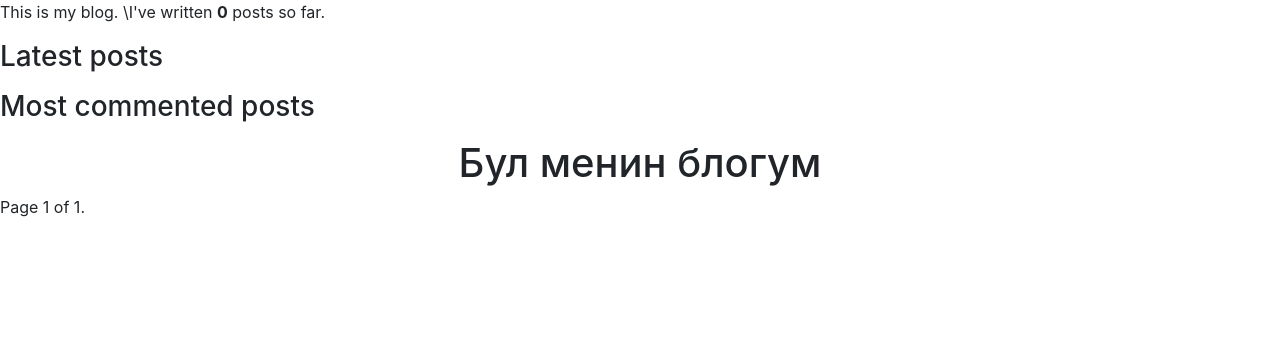
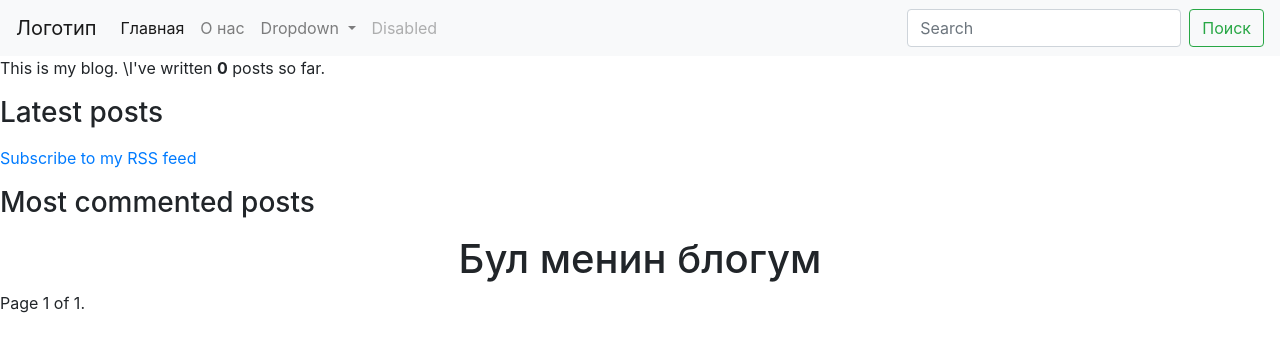
Before and after one commit to Datkaaiym01/itblogproject1, a Django app: page /blog/ in a window 1280 px wide. Shown: the top 352 px of the page. Run offline with Django 3.2, Linux system fonts and the light colour scheme; data that the repository does not hold is empty; some libraries are stand-ins or nearby versions.

Commit message:
fix bugs

```diff
--- a/blog/templatetags/blog_tags.py
+++ b/blog/templatetags/blog_tags.py
@@ -1,8 +1,15 @@
 from django import template
 from ..models import Post
 from django.db.models import Count
+from django.utils.safestring import mark_safe
+import markdown
+register = template.Library()
 
-register = template.Library()
+@register.filter(name='markdown')
+def markdown_format(text):
+    return mark_safe(markdown.markdown(text))
+
+
 
 
 @register.simple_tag
--- a/blog/urls.py
+++ b/blog/urls.py
@@ -1,4 +1,5 @@
 from django.urls import path
+from .feeds import LatestPostsFeed
 from blog.views import post_list, post_detail, post_share
 app_name = 'blog'
 
@@ -8,6 +9,7 @@ urlpatterns = [
     post_detail, name='post_detail'),
     path('tag/<int:pk>/',post_list, name='post_list_by_tag'),
     path('<int:post_id>/share/', post_share, name='post_share'),
+    path('feed/', LatestPostsFeed(), name='post_feed'),
 ]
 
 # http://test/1997/08/07/firstproject/
--- a/blog/views.py
+++ b/blog/views.py
@@ -13,6 +13,7 @@ def post_list(request, pk=None):
     object_list = Post.published.all()
     tag = None
     # print(tag_slug)
+    print(request.GET.get('query'))
     if pk:
         tag = get_object_or_404(Tag, pk=pk)
         object_list = object_list.filter(tags__in=[tag])
--- a/main/urls.py
+++ b/main/urls.py
@@ -1,7 +1,14 @@
 from django.contrib import admin
 from django.urls import path, include
+from django.contrib.sitemaps.views import sitemap
+from blog.site_maps import PostSitemap
+
+sitemaps = {'posts': PostSitemap,}
 
 urlpatterns = [
     path('admin/', admin.site.urls),
     path('blog/', include('blog.urls',namespace='blog')),
+    path('sitemap.xml', sitemap, {'sitemaps': sitemaps},
+        name='django.contrib.sitemaps.views.sitemap'
+    ),
 ]
--- a/templates/base.html
+++ b/templates/base.html
@@ -12,6 +12,42 @@
 </head>
 
 <body>
+
+    <nav class="navbar navbar-expand-lg navbar-light bg-light">
+        <a class="navbar-brand" href="#">Логотип</a>
+        <button class="navbar-toggler" type="button" data-toggle="collapse" data-target="#navbarSupportedContent" aria-controls="navbarSupportedContent" aria-expanded="false" aria-label="Toggle navigation">
+          <span class="navbar-toggler-icon"></span>
+        </button>
+
+        <div class="collapse navbar-collapse" id="navbarSupportedContent">
+          <ul class="navbar-nav mr-auto">
+            <li class="nav-item active">
+              <a class="nav-link" href="#">Главная <span class="sr-only">(current)</span></a>
+            </li>
+            <li class="nav-item">
+              <a class="nav-link" href="#"> О нас</a>
+            </li>
+            <li class="nav-item dropdown">
+              <a class="nav-link dropdown-toggle" href="#" id="navbarDropdown" role="button" data-toggle="dropdown" aria-haspopup="true" aria-expanded="false">
+                Dropdown
+              </a>
+              <div class="dropdown-menu" aria-labelledby="navbarDropdown">
+                <a class="dropdown-item" href="#">Action</a>
+                <a class="dropdown-item" href="#">Another action</a>
+                <div class="dropdown-divider"></div>
+                <a class="dropdown-item" href="#">Something else here</a>
+              </div>
+            </li>
+            <li class="nav-item">
+              <a class="nav-link disabled" href="#" tabindex="-1" aria-disabled="true">Disabled</a>
+            </li>
+          </ul>
+          <form action="/" class="form-inline my-2 my-lg-0" method="GET">
+            <input class="form-control mr-sm-2" name="query" type="search" placeholder="Search" aria-label="Search">
+            <button class="btn btn-outline-success my-2 my-sm-0" type="submit">Поиск</button>
+          </form>
+        </div>
+      </nav>
     <div id="content">
         <p>This is my blog.
             \I've written <strong>{% total_posts %}</strong>
@@ -19,6 +55,7 @@
         </p>
         <h3>Latest posts</h3>
         {% show_latest_posts 3 %}
+        <p><a href="{% url 'blog:post_feed' %}">Subscribe to my RSS feed</a></p>
 
         <h3>Most commented posts</h3>
         {% get_most_commented_posts as most_commented_posts %}
--- a/templates/blog/post_detail.html
+++ b/templates/blog/post_detail.html
@@ -1,11 +1,12 @@
 {% extends 'base.html' %}
+{% load blog_tags %}
 {% block title %}{{post.title}}{% endblock %}
 {% block content %}
 <div class="container">
     <h2>{{post.author}}</h2>
 
     <h1>{{post.title}}</h1>
-    <p>{{post.body}}</p>
+    <p>{{post.body|markdown}}</p>
     <p>{{post.created}}</p>
     <p>{{post.updated}}</p>
     <p>
--- a/templates/blog/post_list.html
+++ b/templates/blog/post_list.html
@@ -1,4 +1,5 @@
 {% extends 'base.html' %}
+{% load blog_tags %}
 {% block title %} My Blog {% endblock %}
 {% block content %}
 
@@ -21,9 +22,9 @@
       {{post.id}}
     </div>
     <div class="card-body">
-      <h5 class="card-title">{{post.title}}</h5>
+      <h5 class="card-title">{{post.title|truncatewords:3}}</h5>
       <p class="tags">Tags: {{ post.tags.all|join:", " }}</p>
-      <p class="card-text">{{ post.body|truncatewords:30|linebreaks }}</p>
+      <p class="card-text">{{ post.body|markdown|truncatewords:30|linebreaks }}</p>
       <a href="{{post.get_absolute_url}}" class="btn btn-primary">Перейти</a>
     </div>
     <div class="card-footer text-muted">
```
Also changed, not shown: blog/feeds.py (added, +17 -0 lines), blog/site_maps.py (added, +12 -0 lines), main/settings.py (+8 -0 lines).
